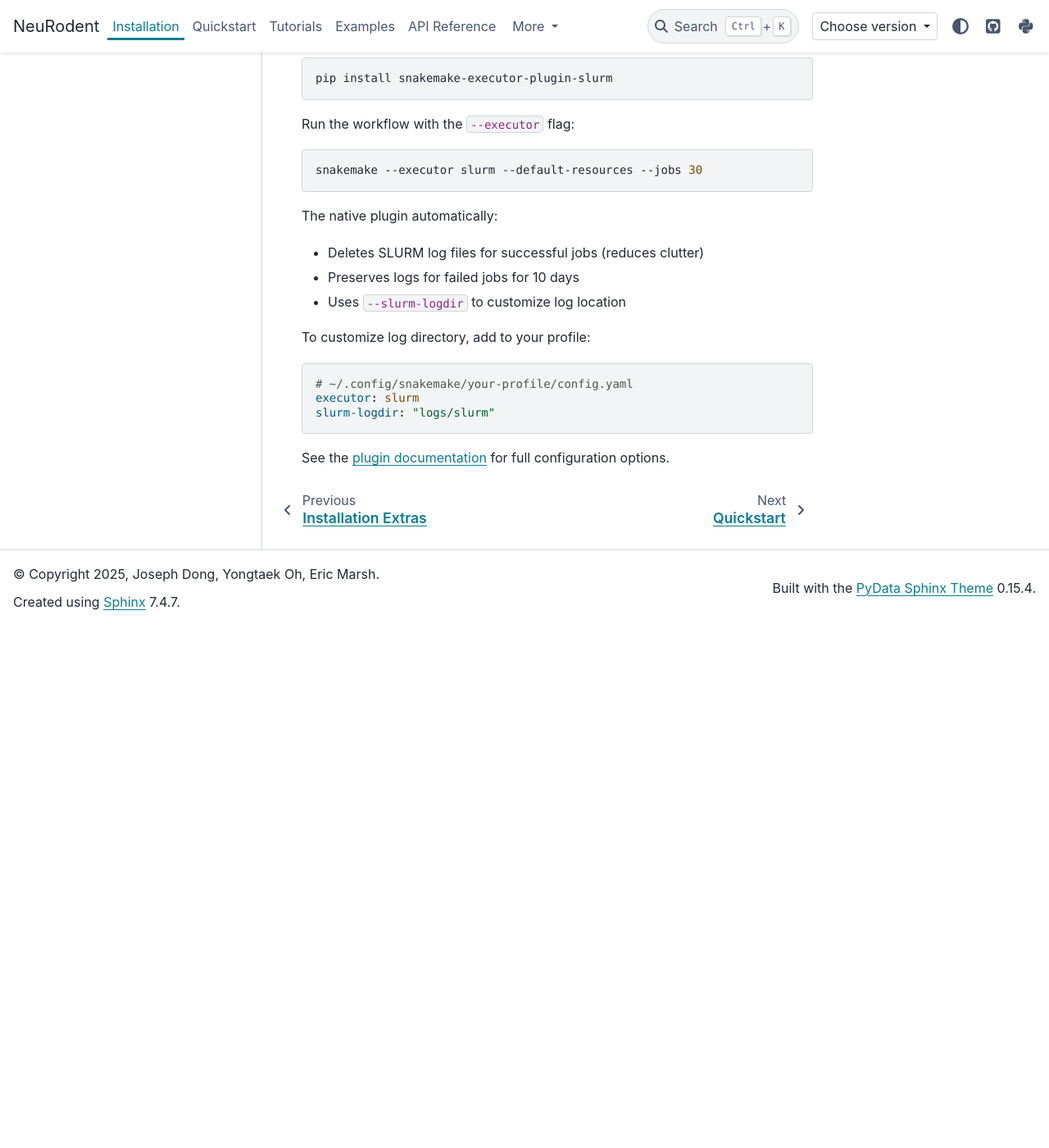
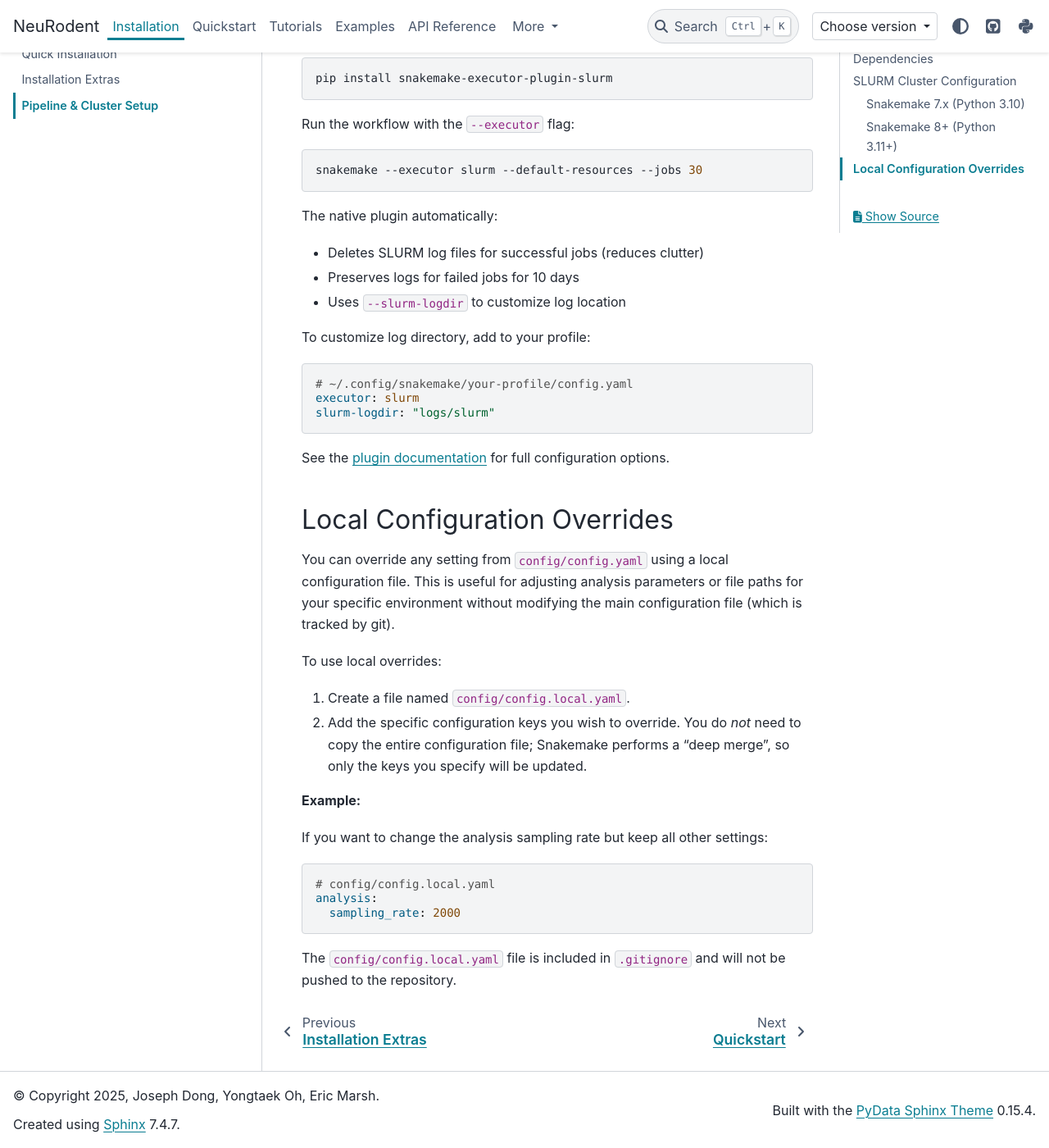
Before and after one commit to josephdong1000/neurodent, a Sphinx documentation site: the page built from docs/installation/pipeline.rst, in a window 1280 px wide and 1400 px high, scrolled down 1499 px. Shown: the whole window at 82% size. Built offline with Sphinx 7.4.7 and the PyData theme 0.15.4, drawn with Linux system fonts in a browser that asks for light colours; pages that are not in the unit, such as notebooks, are missing from menus; before the commit the page ends 2262 px from its top, so only the background shows below that.

Commit message:
Document config.local.yaml

```diff
--- a/docs/installation/pipeline.rst
+++ b/docs/installation/pipeline.rst
@@ -80,3 +80,25 @@
    slurm-logdir: "logs/slurm"
 
 See the `plugin documentation <https://snakemake.github.io/snakemake-plugin-catalog/plugins/executor/slurm.html>`_ for full configuration options.
+
+Local Configuration Overrides
+-----------------------------
+
+You can override any setting from ``config/config.yaml`` using a local configuration file. This is useful for adjusting analysis parameters or file paths for your specific environment without modifying the main configuration file (which is tracked by git).
+
+To use local overrides:
+
+1.  Create a file named ``config/config.local.yaml``.
+2.  Add the specific configuration keys you wish to override. You do *not* need to copy the entire configuration file; Snakemake performs a "deep merge", so only the keys you specify will be updated.
+
+**Example:**
+
+If you want to change the analysis sampling rate but keep all other settings:
+
+.. code-block:: yaml
+
+   # config/config.local.yaml
+   analysis:
+     sampling_rate: 2000
+
+The ``config/config.local.yaml`` file is included in ``.gitignore`` and will not be pushed to the repository.
```
